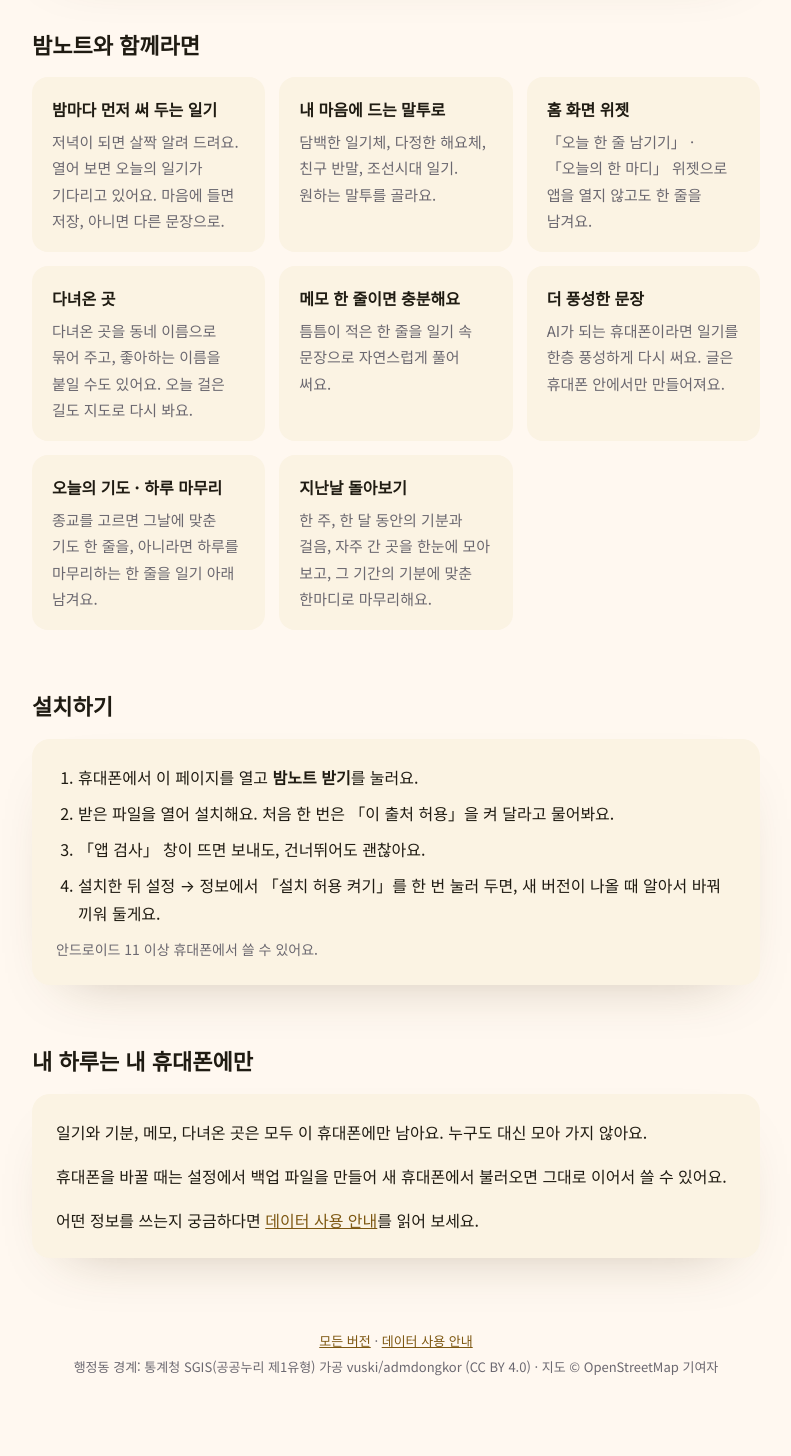
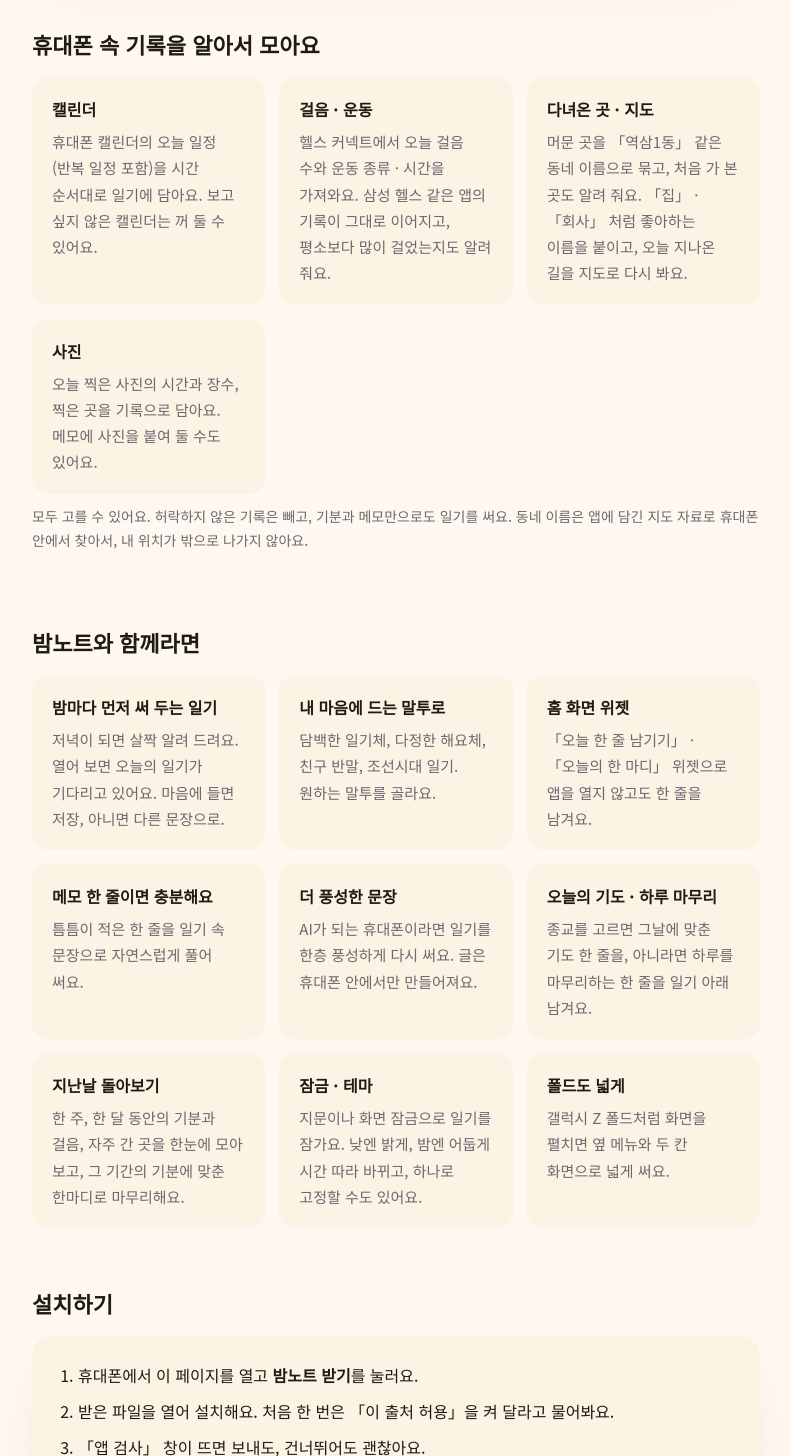
Before and after one commit to dev-fath/bamnote-releases, a plain HTML site: page docs/index.html in a window 1280 px wide. Shown: the part 2279-3735 px from the top of the page, without its empty margins (244-1035 px from the left). Drawn offline with Linux system fonts and the light colour scheme; no server answers.

Commit message:
소개 페이지: 캘린더 · 걸음/운동 · 다녀온 곳/지도 · 사진 연동, 잠금 · 폴드 소개
Co-Authored-By: Claude Opus 5.5 <noreply@anthropic.com>
Claude-Session: https://claude.ai/code/session_01AswHNCDtgbMMJSBYNW96X4

```diff
--- a/docs/index.html
+++ b/docs/index.html
@@ -145,16 +145,28 @@
   </section>
 
   <section>
+    <h2>휴대폰 속 기록을 알아서 모아요</h2>
+    <div class="grid">
+      <div class="card"><h3>캘린더</h3><p>휴대폰 캘린더의 오늘 일정(반복 일정 포함)을 시간 순서대로 일기에 담아요. 보고 싶지 않은 캘린더는 꺼 둘 수 있어요.</p></div>
+      <div class="card"><h3>걸음 · 운동</h3><p>헬스 커넥트에서 오늘 걸음 수와 운동 종류 · 시간을 가져와요. 삼성 헬스 같은 앱의 기록이 그대로 이어지고, 평소보다 많이 걸었는지도 알려 줘요.</p></div>
+      <div class="card"><h3>다녀온 곳 · 지도</h3><p>머문 곳을 「역삼1동」 같은 동네 이름으로 묶고, 처음 가 본 곳도 알려 줘요. 「집」 · 「회사」 처럼 좋아하는 이름을 붙이고, 오늘 지나온 길을 지도로 다시 봐요.</p></div>
+      <div class="card"><h3>사진</h3><p>오늘 찍은 사진의 시간과 장수, 찍은 곳을 기록으로 담아요. 메모에 사진을 붙여 둘 수도 있어요.</p></div>
+    </div>
+    <p class="note">모두 고를 수 있어요. 허락하지 않은 기록은 빼고, 기분과 메모만으로도 일기를 써요. 동네 이름은 앱에 담긴 지도 자료로 휴대폰 안에서 찾아서, 내 위치가 밖으로 나가지 않아요.</p>
+  </section>
+
+  <section>
     <h2>밤노트와 함께라면</h2>
     <div class="grid">
       <div class="card"><h3>밤마다 먼저 써 두는 일기</h3><p>저녁이 되면 살짝 알려 드려요. 열어 보면 오늘의 일기가 기다리고 있어요. 마음에 들면 저장, 아니면 다른 문장으로.</p></div>
       <div class="card"><h3>내 마음에 드는 말투로</h3><p>담백한 일기체, 다정한 해요체, 친구 반말, 조선시대 일기. 원하는 말투를 골라요.</p></div>
       <div class="card"><h3>홈 화면 위젯</h3><p>「오늘 한 줄 남기기」 · 「오늘의 한 마디」 위젯으로 앱을 열지 않고도 한 줄을 남겨요.</p></div>
-      <div class="card"><h3>다녀온 곳</h3><p>다녀온 곳을 동네 이름으로 묶어 주고, 좋아하는 이름을 붙일 수도 있어요. 오늘 걸은 길도 지도로 다시 봐요.</p></div>
       <div class="card"><h3>메모 한 줄이면 충분해요</h3><p>틈틈이 적은 한 줄을 일기 속 문장으로 자연스럽게 풀어 써요.</p></div>
       <div class="card"><h3>더 풍성한 문장</h3><p>AI가 되는 휴대폰이라면 일기를 한층 풍성하게 다시 써요. 글은 휴대폰 안에서만 만들어져요.</p></div>
       <div class="card"><h3>오늘의 기도 · 하루 마무리</h3><p>종교를 고르면 그날에 맞춘 기도 한 줄을, 아니라면 하루를 마무리하는 한 줄을 일기 아래 남겨요.</p></div>
       <div class="card"><h3>지난날 돌아보기</h3><p>한 주, 한 달 동안의 기분과 걸음, 자주 간 곳을 한눈에 모아 보고, 그 기간의 기분에 맞춘 한마디로 마무리해요.</p></div>
+      <div class="card"><h3>잠금 · 테마</h3><p>지문이나 화면 잠금으로 일기를 잠가요. 낮엔 밝게, 밤엔 어둡게 시간 따라 바뀌고, 하나로 고정할 수도 있어요.</p></div>
+      <div class="card"><h3>폴드도 넓게</h3><p>갤럭시 Z 폴드처럼 화면을 펼치면 옆 메뉴와 두 칸 화면으로 넓게 써요.</p></div>
     </div>
   </section>
 
```
